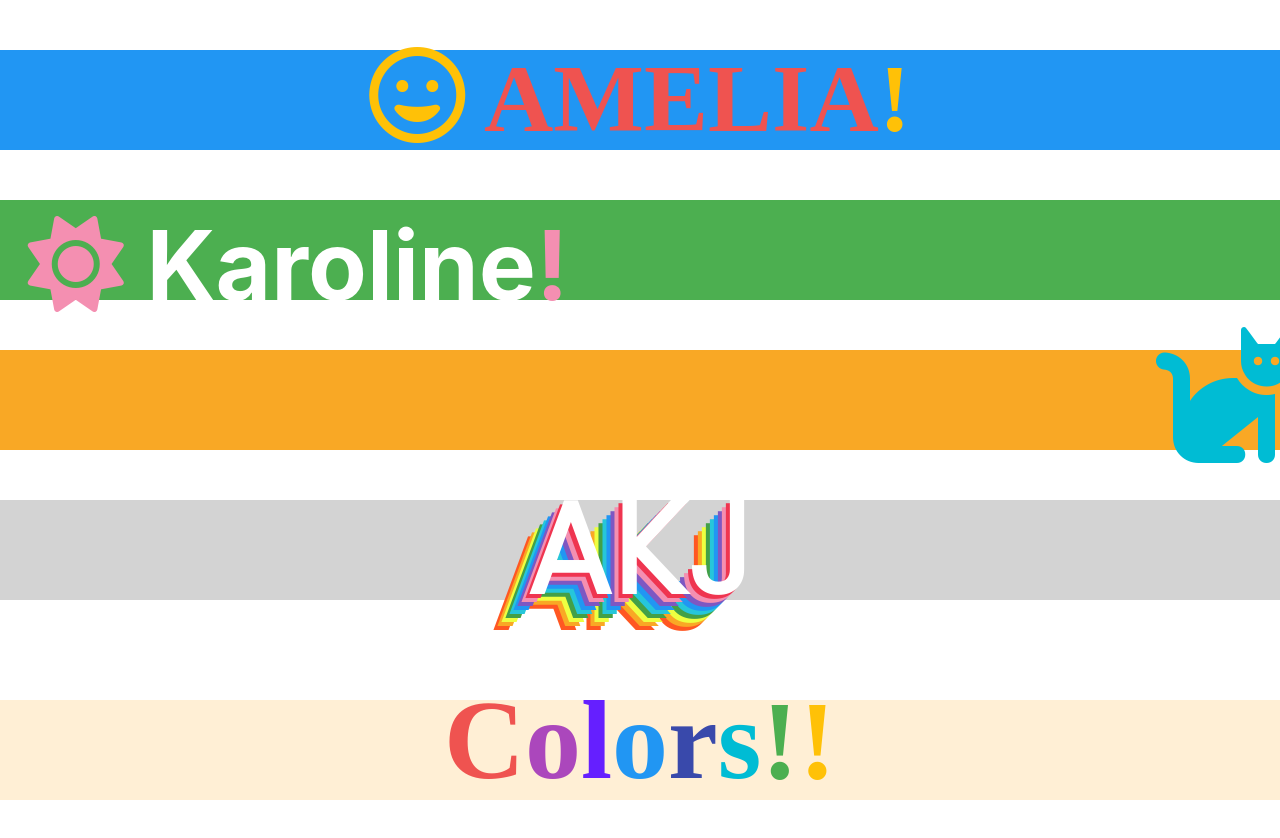
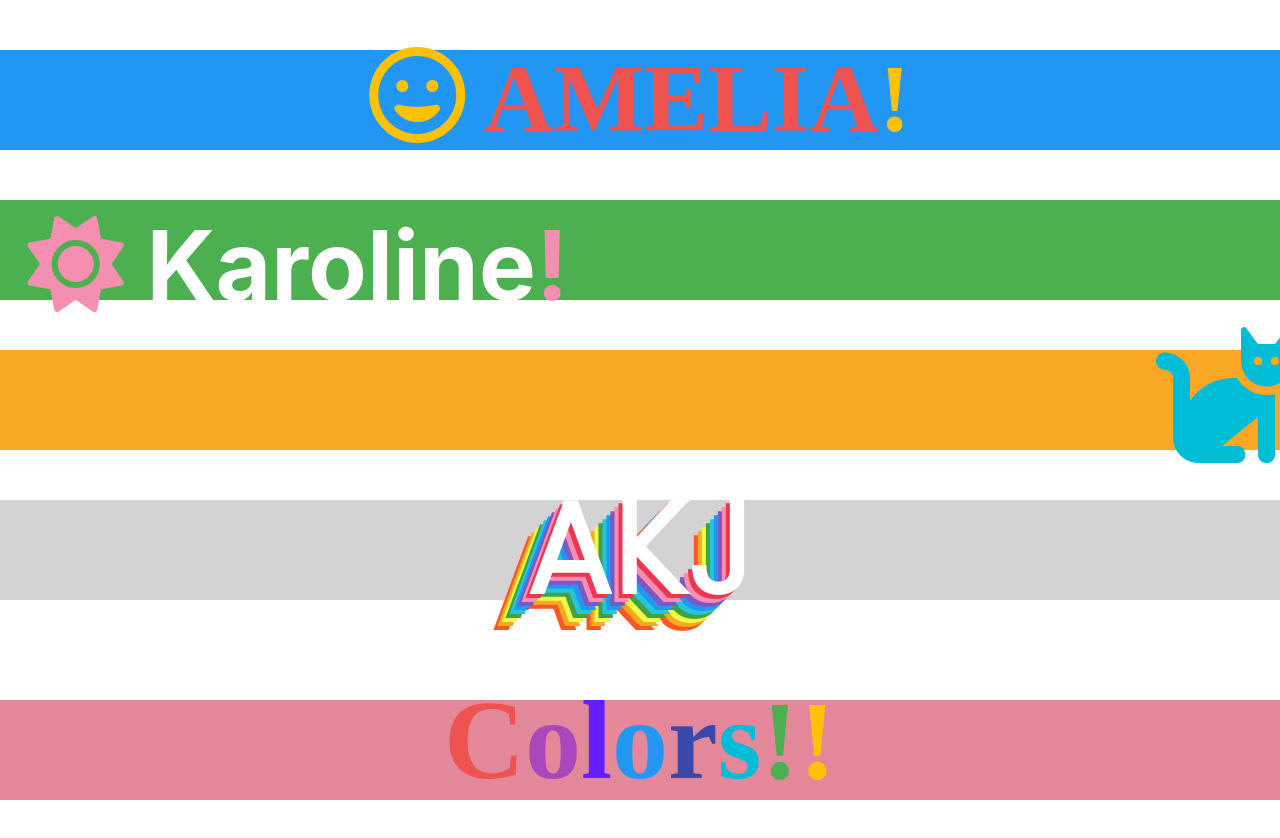
Before and after one commit to katarzyna-kw/css-animation-fun, a React (Create React App) app: page / in a window 1280 px wide. Shown: the top 838 px of the page. Built offline with nearby package versions, Linux system fonts and the light colour scheme; a web font is replaced by a local one.

Commit message:
animation bg added to Colorful.css

```diff
--- a/src/components/Colorful.css
+++ b/src/components/Colorful.css
@@ -9,6 +9,10 @@
     justify-content: center;
     align-items: center;
     font-family: 'Shrikhand', serif;
+    animation-name: bg;
+    animation-duration: 4s;
+    animation-iteration-count: infinite;
+
   }
 
   .rainbow-letters {
@@ -51,3 +55,10 @@
   .rainbow-letters span:nth-child(10n + 8){
     color: #ffc107;
   }
+
+  @keyframes bg {
+    0% {background-color: papayawhip}
+    25% {background-color: peachpuff}
+    50% {background-color: palevioletred}
+    75% {background-color: paleturquoise}
+  }
```
